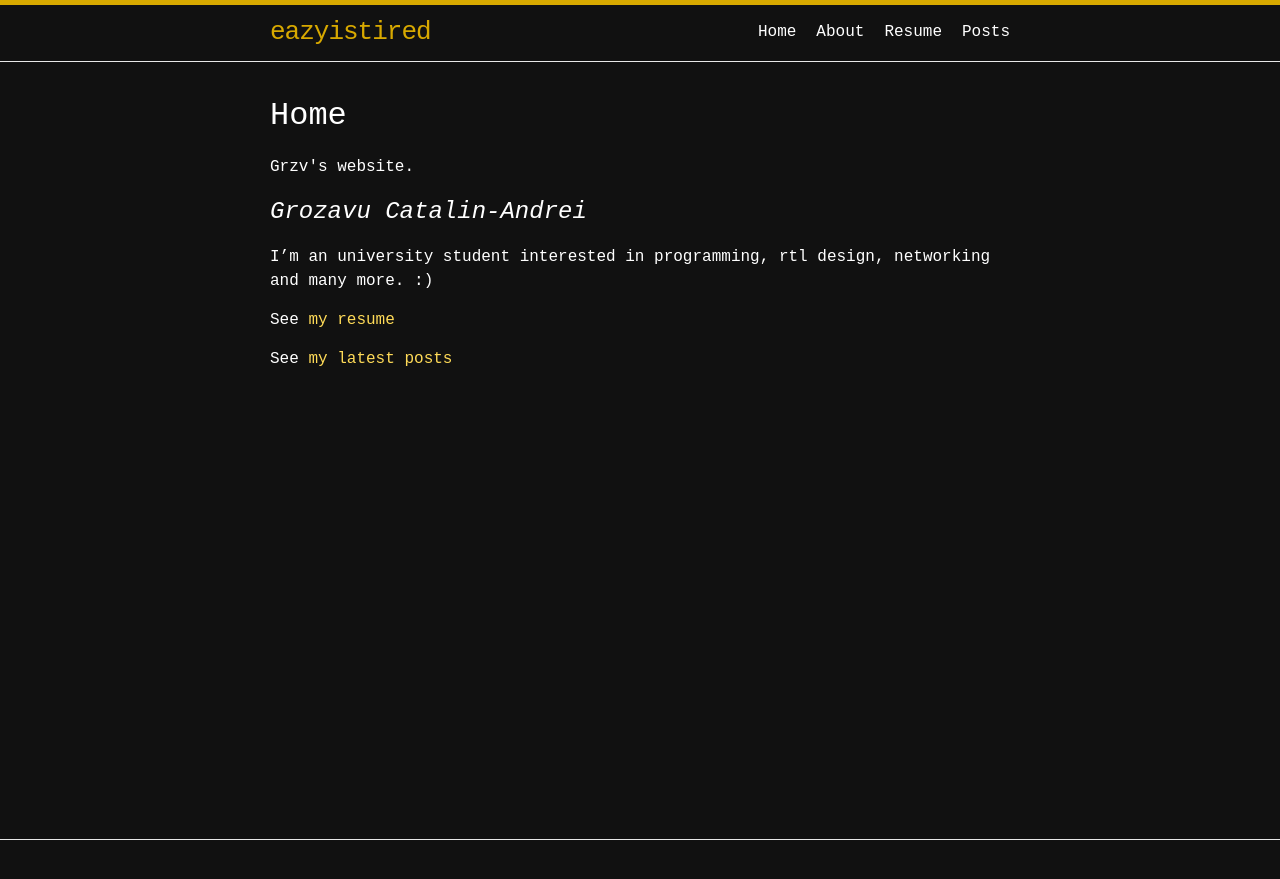
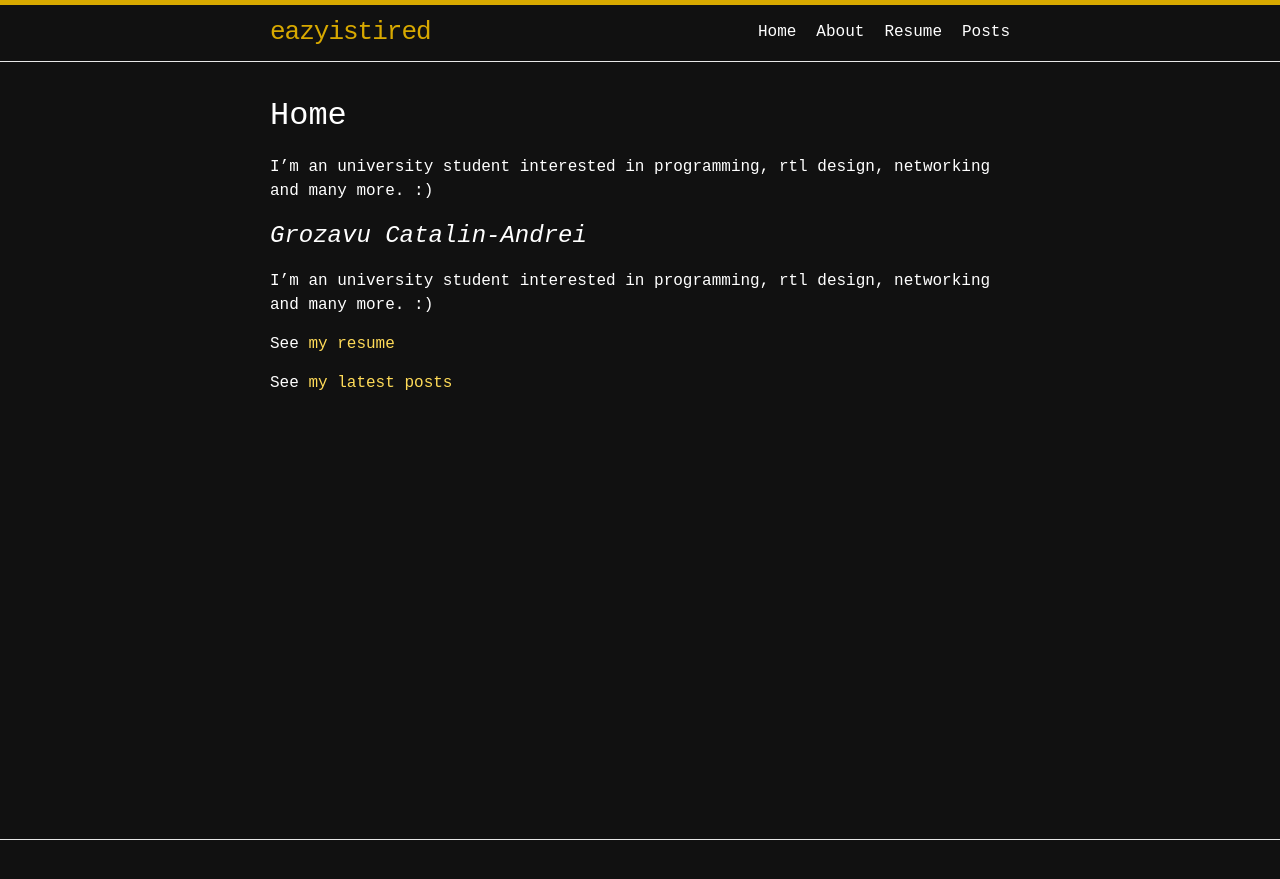
Before and after one commit to eazyistired/personal-website, a Jekyll site: the page built from docs/index.markdown, in a window 1280 px wide. Shown: the top 879 px of the page. Built offline with Jekyll 4.4.1, drawn with Linux system fonts in a browser that asks for light colours.

Commit message:
Update _config.yml

```diff
--- a/docs/_config.yml
+++ b/docs/_config.yml
@@ -21,7 +21,7 @@
 title: eazyistired
 email: catalin.grozavu0@gmail.com
 description: >- # this means to ignore newlines until "baseurl:"
-  Grzv's website.
+  I’m an university student interested in programming, rtl design, networking and many more. :)
 baseurl: "/personal-website" # the subpath of your site, e.g. /blog
 url: "http://eazyistired.github.io" # the base hostname & protocol for your site, e.g. http://example.com
 #twitter_username: jekyllrb
```
